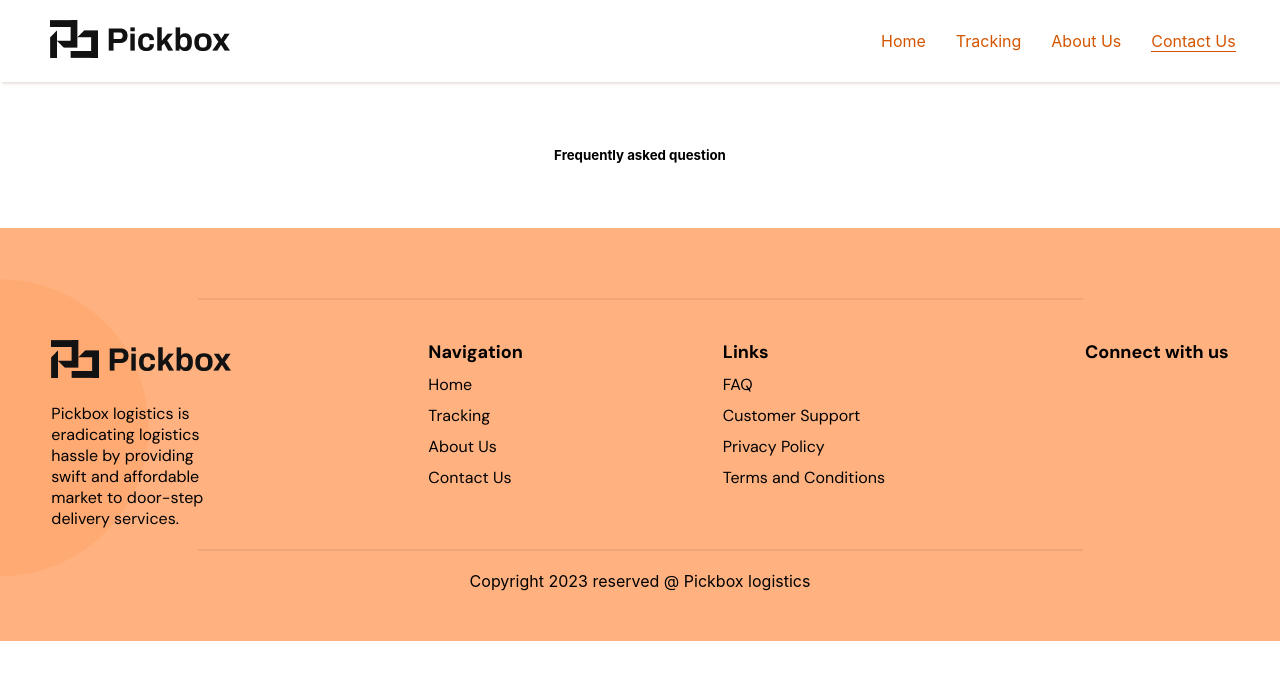
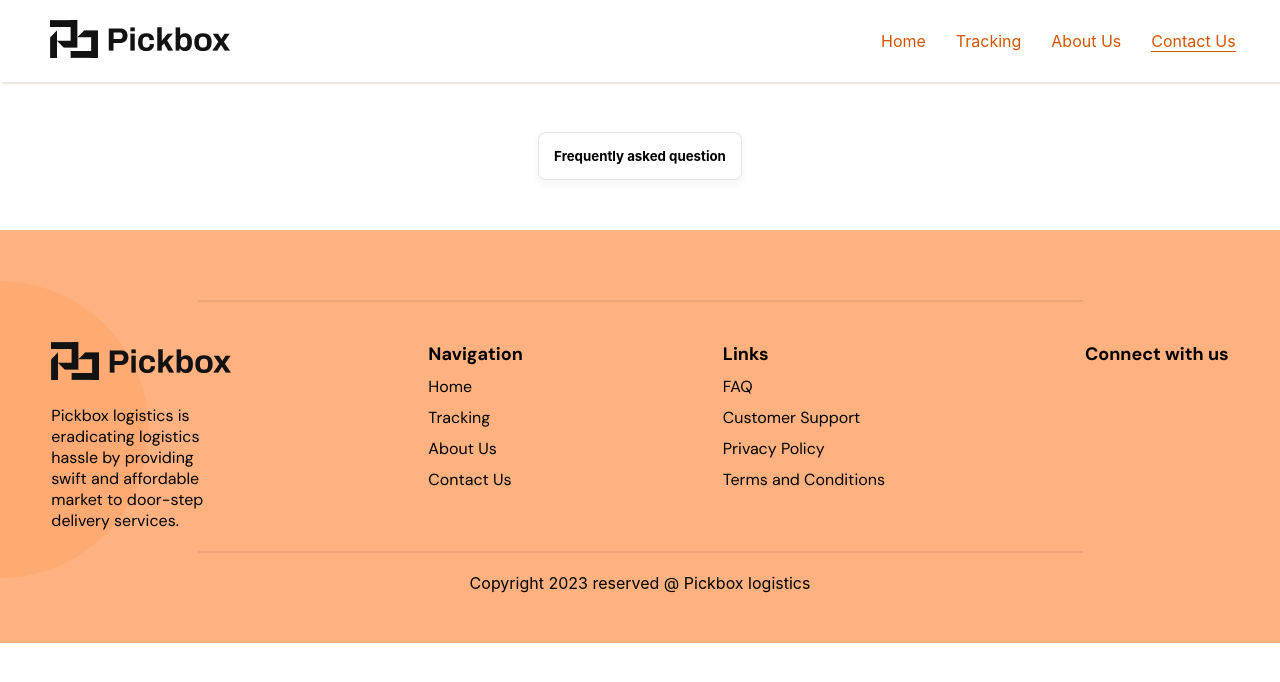
Before and after one commit to Pickbox-Project/Pickbox-frontend, a React (Create React App) app: page /contactus in a window 1280 px wide. Shown: the top 682 px of the page. Built offline with nearby package versions, Linux system fonts and the light colour scheme.

Commit message:
Started working on the Faqs Component

```diff
--- a/src/Components/Faqs/Faqs.css
+++ b/src/Components/Faqs/Faqs.css
@@ -5,6 +5,9 @@
 }
 
 .faqs-container {
-    background: #FFF;
+    background: #fff;
     padding: 15px;
+    border: 1px solid rgba(0, 0, 0, 0.1);
+    box-shadow: 0px 4px 8px rgba(0, 0, 0, 0.05);
+    border-radius: 8px;
 }
```
